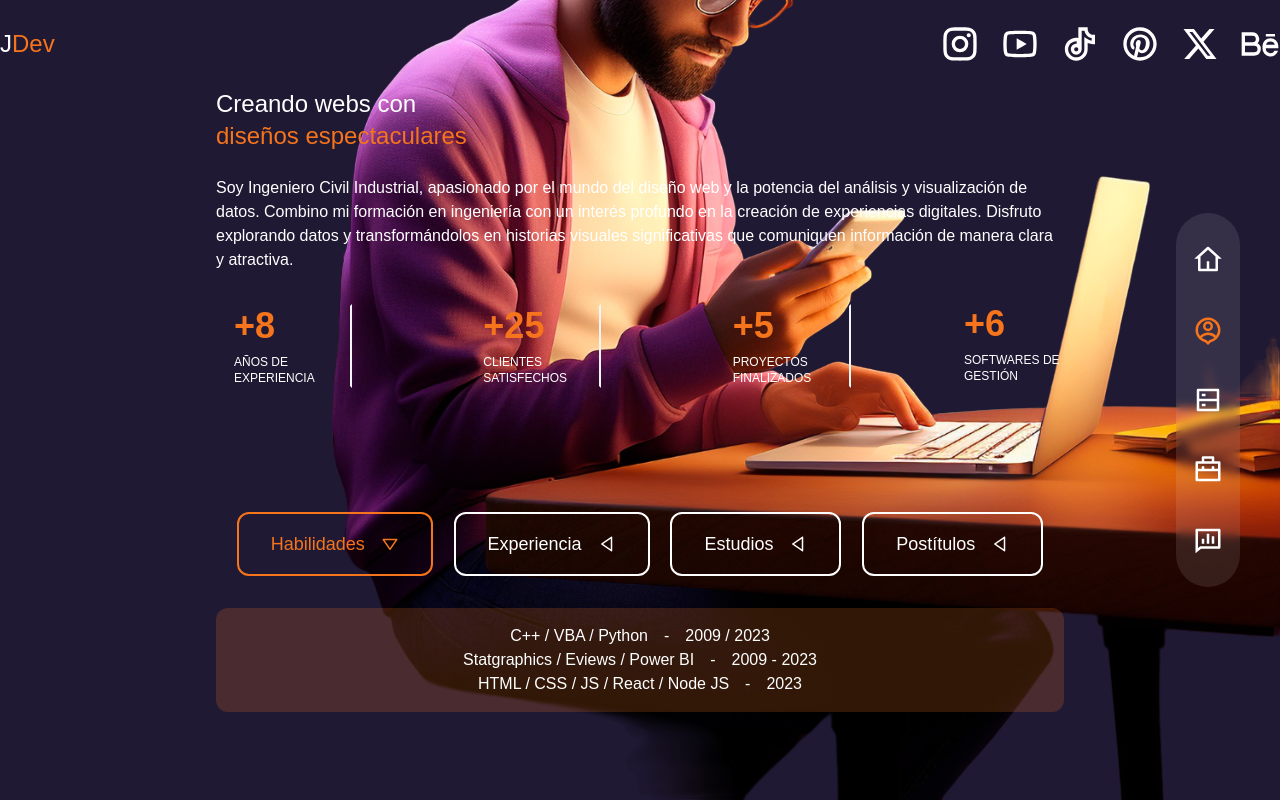
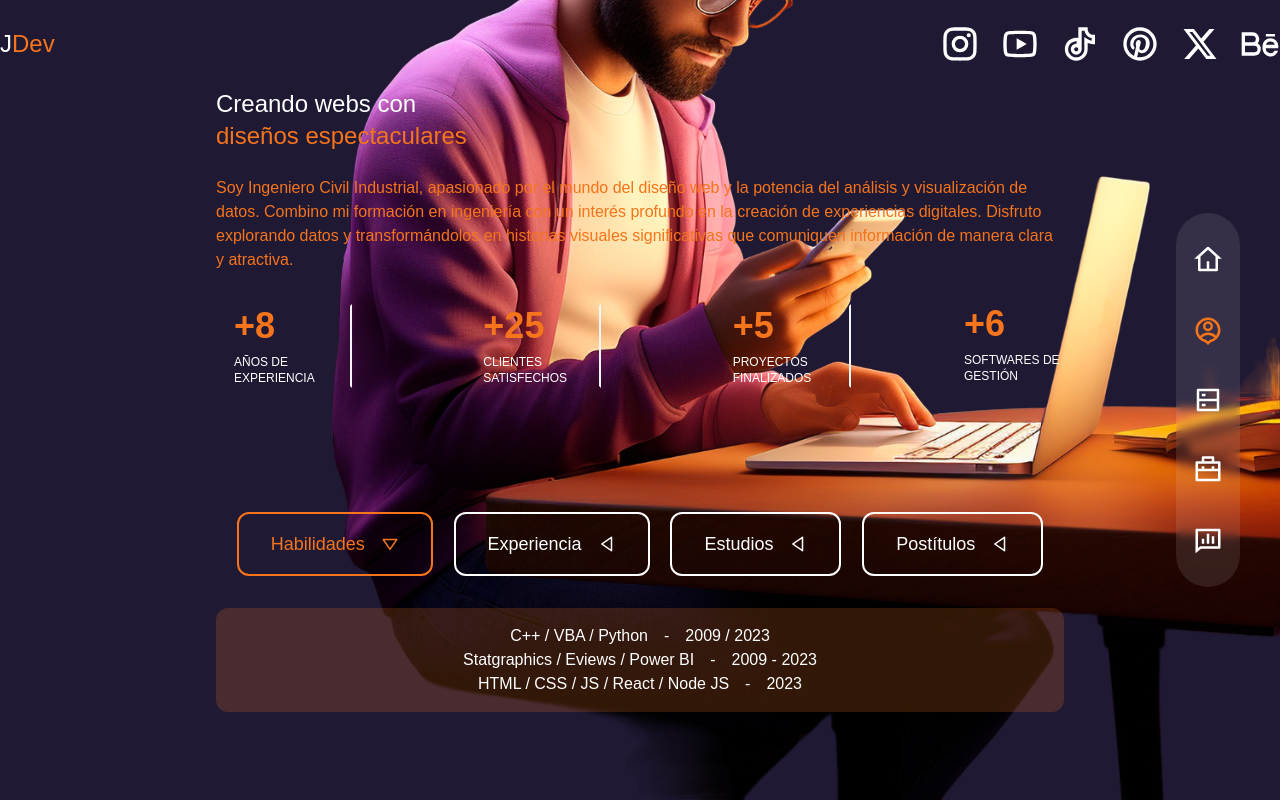
Before and after one commit to joovalle/MiPaginaWeb, a Next.js app: page /about in a window 1280 px wide. Built offline with nearby package versions, Linux system fonts and the light colour scheme; a web font is replaced by a local one.

Commit message:
cambiando fuentes

```diff
--- a/src/components/About/About.tsx
+++ b/src/components/About/About.tsx
@@ -20,7 +20,7 @@ export function About() {
                 transition={motionTransitionsAbout.transition}
             >
                 <h1 className="mb-6 md:text-2xl">Creando webs con <br /> <span className="text-secondary">diseños espectaculares</span></h1> {/*cambiar aqui*/}
-                <p className="justify-text">Soy Ingeniero Civil Industrial, apasionado por el mundo del diseño web y la potencia del análisis y visualización de datos. Combino mi formación en ingeniería con un interés profundo en la creación de experiencias digitales. Disfruto explorando datos y transformándolos en historias visuales significativas que comuniquen información de manera clara y atractiva. </p>
+                <p className="text-secondary">Soy Ingeniero Civil Industrial, apasionado por el mundo del diseño web y la potencia del análisis y visualización de datos. Combino mi formación en ingeniería con un interés profundo en la creación de experiencias digitales. Disfruto explorando datos y transformándolos en historias visuales significativas que comuniquen información de manera clara y atractiva. </p>
 
                 <div className="grid justify-between grid-cols-2 gap-3 my-8 md:flex md:grid-cols-4 md:gap-6">
                     {dataCounter.map(({ id, endCounter, text, lineRight, lineRightMobile }) => (
--- a/src/components/Introduction/Introduction.tsx
+++ b/src/components/Introduction/Introduction.tsx
@@ -37,7 +37,7 @@ export function Introduction() {
                                "Diplomado en Business Analytics (c)",
                                 1200,
                                 "Freelancer",
-                               1200,
+                               1300,
                             ]}
                             wrapper="span"
                             speed={{type: 'keyStrokeDelayInMs', value: 100}}
```
